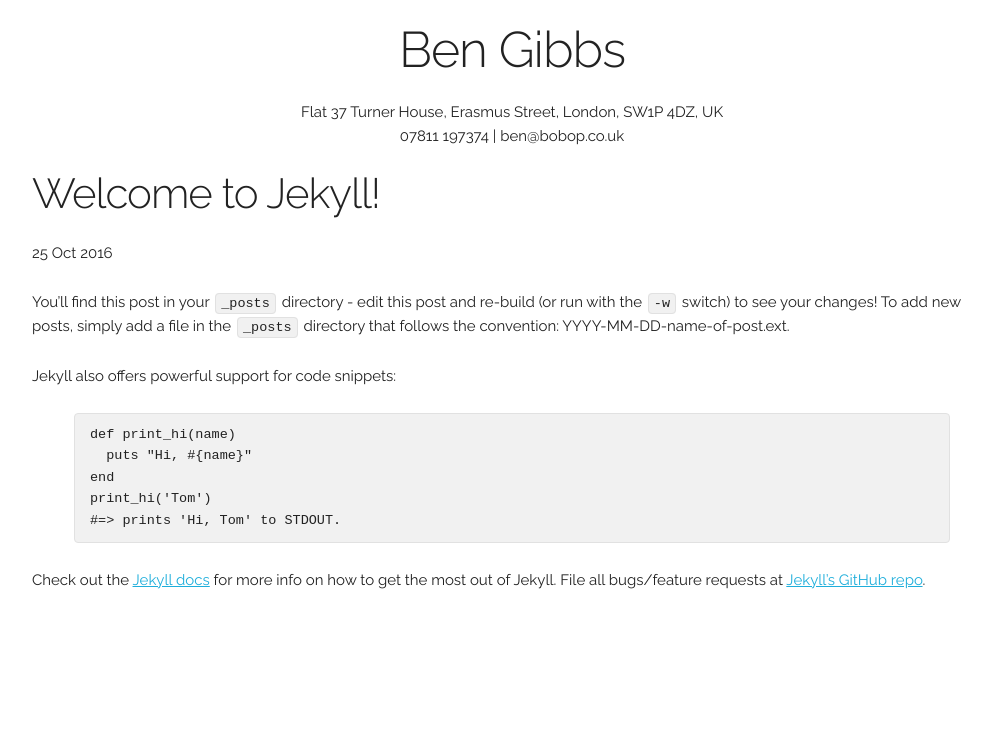
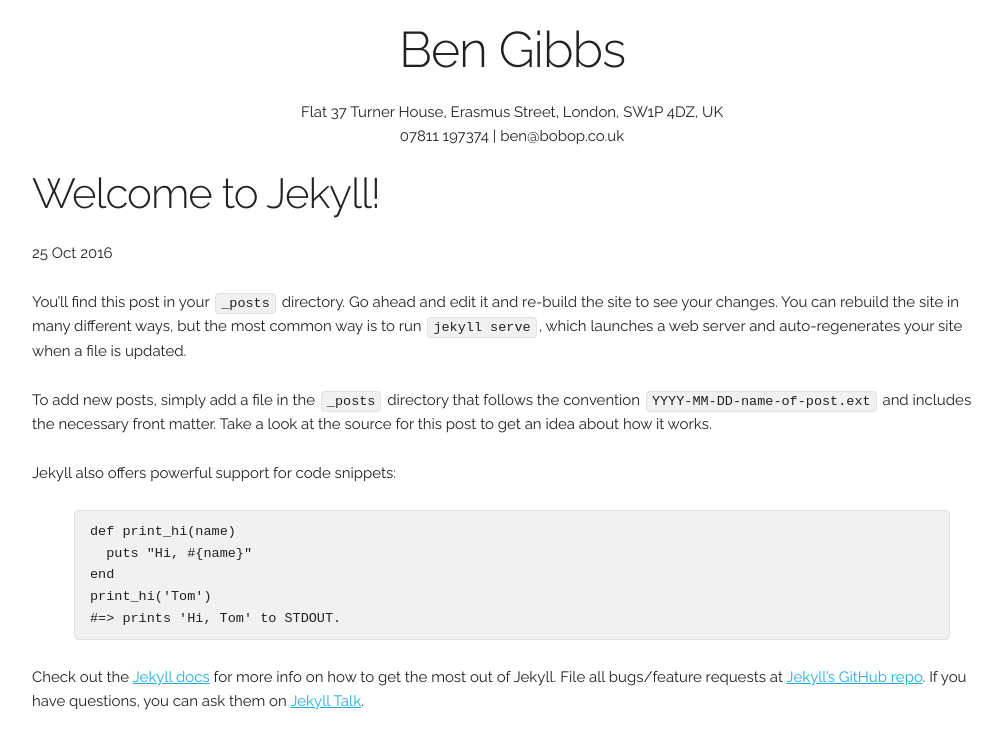
Before and after one commit to bobop/bobop.github.io, a Jekyll site: the page built from _posts/2016-10-25-welcome-to-jekyll.markdown, in a window 1280 px wide. Shown: the top 749 px of the page, without its empty margins (128-1130 px from the left). Built offline with Jekyll 4.4.1, drawn with Linux system fonts in a browser that asks for light colours.

Commit message:
updated ruby and jekyll

```diff
--- a/_config.yml
+++ b/_config.yml
@@ -1,2 +1,29 @@
-name: Bobop Website
-pygments: true
+# Welcome to Jekyll!
+#
+# This config file is meant for settings that affect your whole blog, values
+# which you are expected to set up once and rarely edit after that. If you find
+# yourself editing these this file very often, consider using Jekyll's data files
+# feature for the data you need to update frequently.
+#
+# For technical reasons, this file is *NOT* reloaded automatically when you use
+# 'jekyll serve'. If you change this file, please restart the server process.
+
+# Site settings
+# These are used to personalize your new site. If you look in the HTML files,
+# you will see them accessed via {{ site.title }}, {{ site.email }}, and so on.
+# You can create any custom variable you would like, and they will be accessible
+# in the templates via {{ site.myvariable }}.
+title: Ben Gibbs
+email: ben@bobop.co.uk
+description: > # this means to ignore newlines until "baseurl:"
+  Write an awesome description for your new site here. You can edit this
+  line in _config.yml. It will appear in your document head meta (for
+  Google search results) and in your feed.xml site description.
+baseurl: "" # the subpath of your site, e.g. /blog
+url: "http://www.bobop.co.uk" # the base hostname & protocol for your site
+twitter_username: jekyllrb
+github_username:  jekyll
+
+# Build settings
+markdown: kramdown
+theme: minima
--- a/_posts/2016-10-25-welcome-to-jekyll.markdown
+++ b/_posts/2016-10-25-welcome-to-jekyll.markdown
@@ -1,12 +1,12 @@
 ---
 layout: post
 title:  "Welcome to Jekyll!"
-date:   2016-10-25 19:14:04
+date:   2016-10-25 21:16:43 +0100
 categories: jekyll update
 ---
+You’ll find this post in your `_posts` directory. Go ahead and edit it and re-build the site to see your changes. You can rebuild the site in many different ways, but the most common way is to run `jekyll serve`, which launches a web server and auto-regenerates your site when a file is updated.
 
-You'll find this post in your `_posts` directory - edit this post and re-build (or run with the `-w` switch) to see your changes!
-To add new posts, simply add a file in the `_posts` directory that follows the convention: YYYY-MM-DD-name-of-post.ext.
+To add new posts, simply add a file in the `_posts` directory that follows the convention `YYYY-MM-DD-name-of-post.ext` and includes the necessary front matter. Take a look at the source for this post to get an idea about how it works.
 
 Jekyll also offers powerful support for code snippets:
 
@@ -18,7 +18,8 @@
 #=> prints 'Hi, Tom' to STDOUT.
 {% endhighlight %}
 
-Check out the [Jekyll docs][jekyll] for more info on how to get the most out of Jekyll. File all bugs/feature requests at [Jekyll's GitHub repo][jekyll-gh].
+Check out the [Jekyll docs][jekyll-docs] for more info on how to get the most out of Jekyll. File all bugs/feature requests at [Jekyll’s GitHub repo][jekyll-gh]. If you have questions, you can ask them on [Jekyll Talk][jekyll-talk].
 
-[jekyll-gh]: https://github.com/mojombo/jekyll
-[jekyll]:    http://jekyllrb.com
+[jekyll-docs]: http://jekyllrb.com/docs/home
+[jekyll-gh]:   https://github.com/jekyll/jekyll
+[jekyll-talk]: https://talk.jekyllrb.com/
--- a/index.html
+++ b/index.html
@@ -1,6 +1,5 @@
 ---
 layout: default
-title: Ben Gibbs
 ---
 
 <div id="home" class="row">
```
Also changed, not shown: Gemfile (added, +23 -0 lines), about.md (added, +15 -0 lines), css/main.scss (added, +39 -0 lines), feed.xml (added, +30 -0 lines), Gemfile.lock (added), 3 other files.
